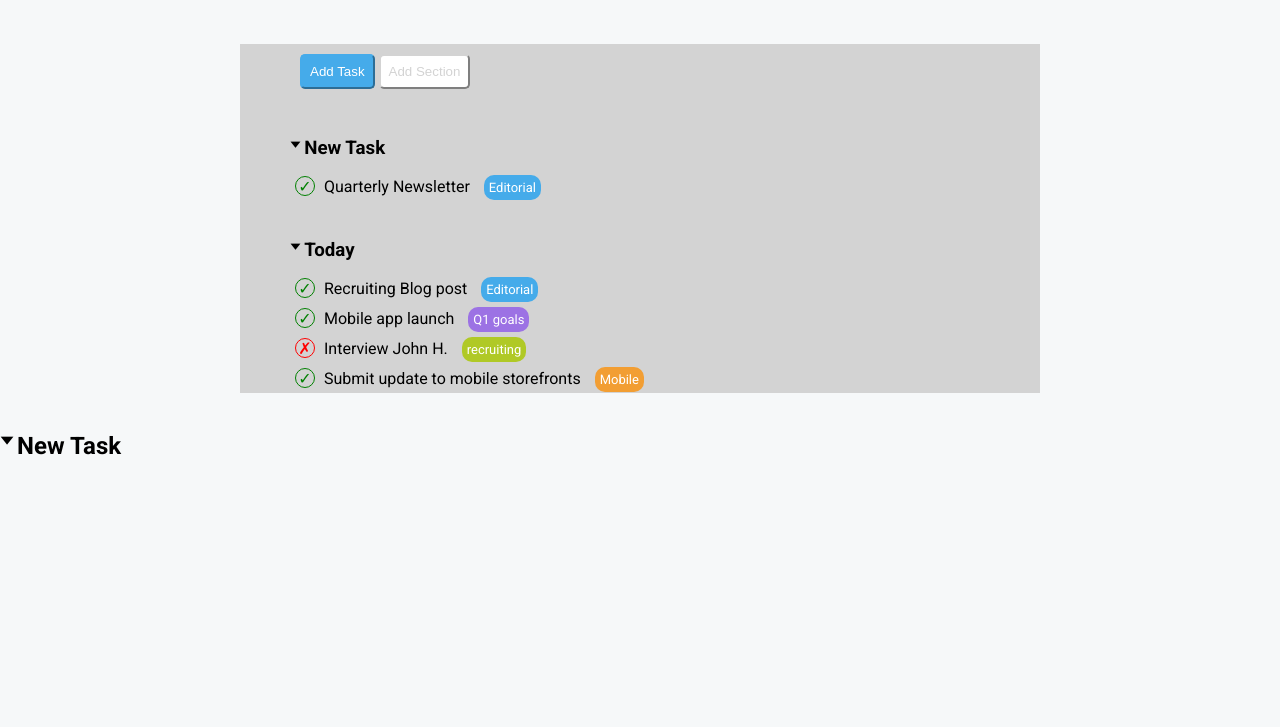
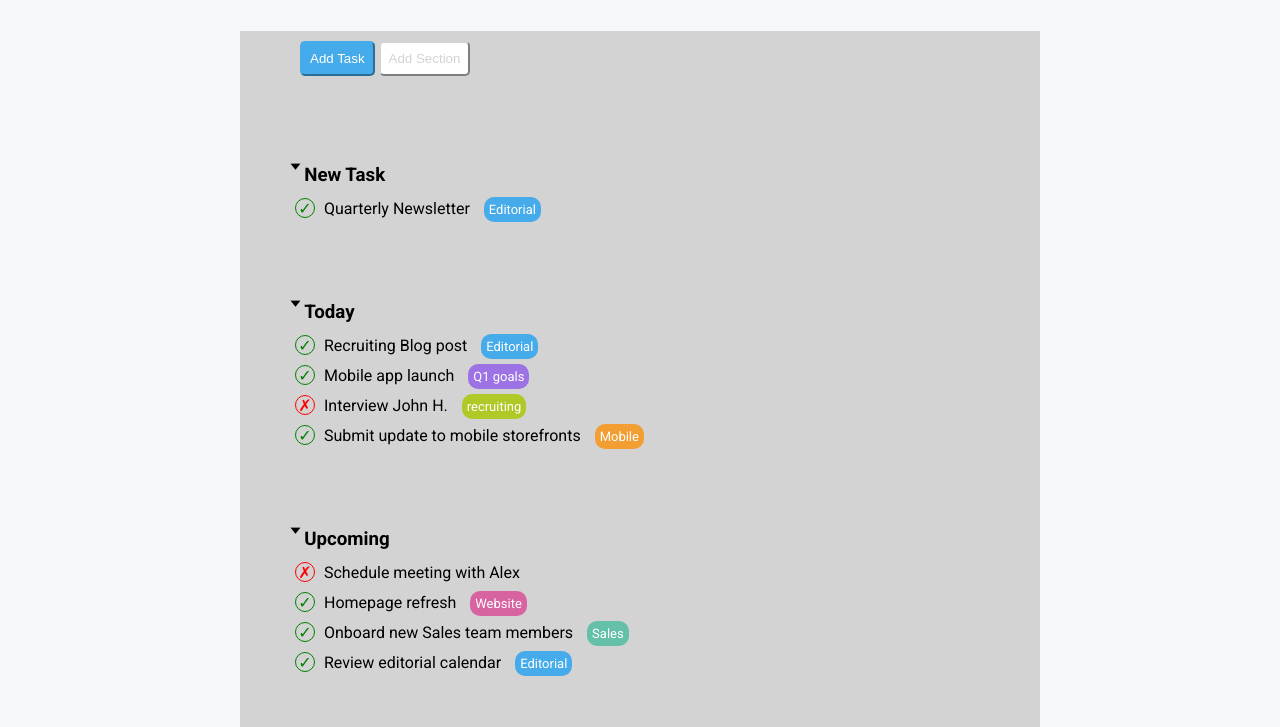
Before and after one commit to AleFabbretti/html-css-toboolist, a plain HTML site: page index.html in a window 1280 px wide. Shown: the part 89-816 px from the top of the page. Drawn offline with Linux system fonts and the light colour scheme.

Commit message:
ultima sezione

```diff
--- a/css/style.css
+++ b/css/style.css
@@ -14,9 +14,10 @@ header{
     padding: 10px 20px;
 }
 
-h1{
+.titolo{
     display: inline-block;
     vertical-align: middle;
+    padding-top: 5px;
 }
 
 .logo{
@@ -29,6 +30,7 @@ h1{
     margin: auto;
     padding-left: 50px;
     margin-top: 50px;
+    padding-bottom: 50px;
 }
 
 .bottoni{
@@ -60,7 +62,7 @@ h1{
 }
 
 .triangolo{
-    padding-top: 40px;
+    margin-top: 50px;
 }
 
 .cerchio{
@@ -131,3 +133,25 @@ h1{
     font-size: small;
     padding: 5px;
 }
+
+.website{
+    color: white;
+    background-color: #D863A1;
+    margin-left: 10px;
+    height: 20px;
+    width: 40px;
+    border-radius: 10px;
+    font-size: small;
+    padding: 5px;
+}
+
+.sales{
+    color: white;
+    background-color: #64C0A9;
+    margin-left: 10px;
+    height: 20px;
+    width: 40px;
+    border-radius: 10px;
+    font-size: small;
+    padding: 5px;
+}
--- a/index.html
+++ b/index.html
@@ -15,7 +15,7 @@
 <body>
     <header>
         <img class="logo" src="img/logo.png" alt="logo1">
-        <h1>Toboolist</h1>
+        <h1 class="titolo">Toboolist</h1>
     </header>
     <main>
         <section class="container">
@@ -51,13 +51,33 @@
                 <span> Interview John H.</span>
                 <span class="recruiting"> recruiting</span>
             </section>
+            <section>
                 <div class="cerchio check">&check;</div>
                 <span> Submit update to mobile storefronts</span>
                 <span class="mobile"> Mobile</span>
             </section>
             <section>
                 <h1 class="triangolo">&#129171</h1>
-                <h1 class="primo">New Task</h1>
+                <h1 class="primo">Upcoming</h1>
+            </section>
+            <section>
+                <div class="cerchio cross">&cross;</div>
+                <span> Schedule meeting with Alex</span>
+           </section>
+           <section>
+            <div class="cerchio check">&check;</div>
+                <span>Homepage refresh</span>
+                <span class="website">Website</span>
+            </section>
+            <section>
+                <div class="cerchio check">&check;</div>
+                <span> Onboard new Sales team members</span>
+                <span class="sales">Sales</span>
+            </section>
+            <section>
+                <div class="cerchio check">&check;</div>
+                <span> Review editorial calendar</span>
+                <span class="editorial">Editorial</span>
             </section>
         </section>
 
```
